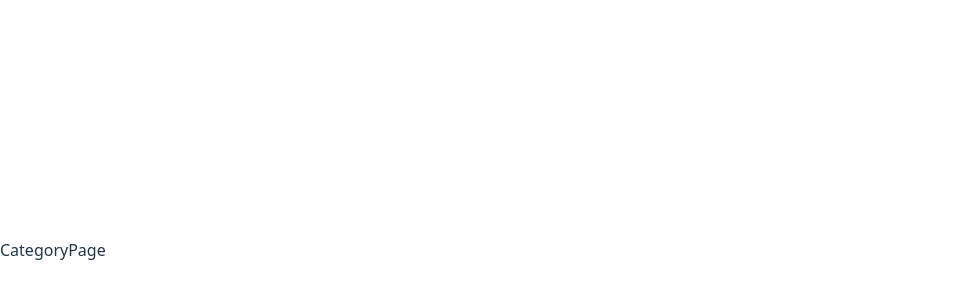
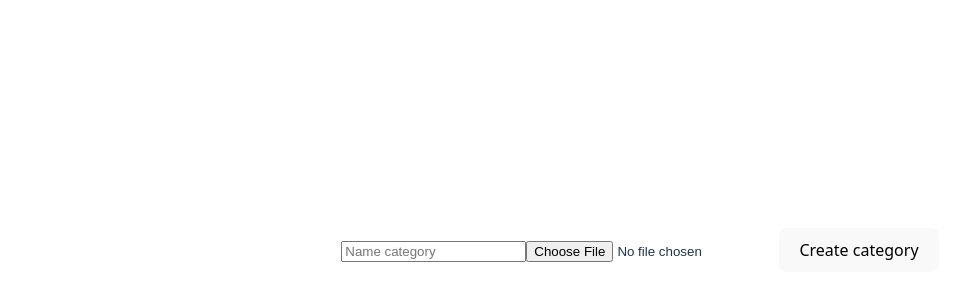
Before and after one commit to IlyaVoitenko/stucco-admin-panel, a React app: page /category in a window 1280 px wide. Shown: the part 150-450 px from the top of the page, without its empty margins (0-980 px from the left). Built offline with nearby package versions, Linux system fonts and the light colour scheme; no server answers; the HTML template or start-up script is replaced by a standard one.

Commit message:
added AuthProvider and some improves for api

```diff
--- a/src/components/Auth/Auth.tsx
+++ b/src/components/Auth/Auth.tsx
@@ -2,7 +2,7 @@ import { Formik, Form, Field, ErrorMessage } from "formik";
 import { useNavigate } from "react-router";
 import styles from "./styles.module.scss";
 import * as Yup from "yup";
-import api from "../../service/auth";
+import { login } from "../../service/auth";
 
 const loginSchema = Yup.object({
   login: Yup.string()
@@ -25,10 +25,7 @@ const Auth = () => {
         validationSchema={loginSchema}
         onSubmit={async (values, { setSubmitting }) => {
           try {
-            await api.post(`${import.meta.env.VITE_APP_API_URL}auth/login`, {
-              username: values.login,
-              password: values.password,
-            });
+            await login({ login: values.login, password: values.password });
             navigate("/category");
           } catch {
             throw new Error("An error occurred during logins");
--- a/src/components/Category/Category.tsx
+++ b/src/components/Category/Category.tsx
@@ -1,5 +1,74 @@
+import { ErrorMessage, Field, Form, Formik } from "formik";
+import * as Yup from "yup";
+import styles from "./styles.module.scss";
+import { api } from "../../service/auth";
+import useImages from "../hooks/useImages";
+
+const addCategorySchema = Yup.object({
+  name: Yup.string()
+    .min(3, "minimum 3 characters")
+    .required("name category is required"),
+  image: Yup.object().shape({}).required("image is required"),
+});
+
 const Category = () => {
-  return <div>Category</div>;
+  const image = useImages({ multiple: false });
+  return (
+    <main className={styles.container}>
+      <Formik
+        initialValues={{ name: "", password: "" }}
+        validationSchema={addCategorySchema}
+        onSubmit={async (values, { setSubmitting }) => {
+          try {
+            await api.post(`${import.meta.env.VITE_APP_API_URL}auth/login`, {
+              name: values.name,
+              password: values.password,
+            });
+          } catch {
+            throw new Error("An error occurred during logins");
+          } finally {
+            setSubmitting(false);
+          }
+        }}
+      >
+        {({ handleSubmit, isSubmitting }) => (
+          <Form className={styles.formContainer}>
+            <Field
+              type="text"
+              required
+              name="name"
+              className={styles.inputField}
+              placeholder="Name category"
+            />
+            <ErrorMessage
+              name="name"
+              component="div"
+              className={styles.errorMessage}
+            />
+            <Field
+              type="file"
+              required
+              name="image"
+              className={styles.inputField}
+              placeholder="image category"
+            />
+            <ErrorMessage
+              name="image"
+              component="div"
+              className={styles.errorMessage}
+            />
+            <button
+              type="submit"
+              disabled={isSubmitting}
+              onClick={() => handleSubmit()}
+            >
+              Create category
+            </button>
+          </Form>
+        )}
+      </Formik>
+    </main>
+  );
 };
 
 export default Category;
--- /dev/null
+++ b/src/components/Category/styles.module.scss
@@ -0,0 +1,7 @@
+.container {
+  display: flex;
+  justify-content: center;
+  align-items: center;
+  min-height: 100vh;
+  min-width: 100vw;
+}
--- /dev/null
+++ b/src/components/hooks/useImages.ts
@@ -0,0 +1,69 @@
+import { useState } from "react";
+
+type Image = {
+  multiple?: boolean;
+  maxSizeMB?: number;
+  allowedTypes?: string[];
+};
+
+const useImages = ({
+  multiple = false,
+  maxSizeMB = 5,
+  allowedTypes = [
+    "image/png",
+    "image/jpeg",
+    "image/webp",
+    "image/avif",
+    "image/svg+xml",
+  ],
+}: Image = {}) => {
+  const [files, setFiles] = useState<File[]>([]);
+  const [previews, setPreviews] = useState<string[]>([]);
+  const [error, setError] = useState<string | null>(null);
+
+  const validateFile = (file: File) => {
+    if (!allowedTypes.includes(file.type)) {
+      return "Invalid file type";
+    }
+    if (file.size > maxSizeMB * 1024 * 1024) {
+      return "File too large";
+    }
+    return null;
+  };
+
+  const onChange = (fileList?: FileList | null) => {
+    if (!fileList) return;
+    console.log("filelist :", fileList);
+    const incoming = multiple ? Array.from(fileList) : [fileList[0]];
+    console.log("incoming", incoming);
+    const valid: File[] = [];
+    console.log("valid", valid);
+    for (const file of incoming) {
+      const err = validateFile(file);
+
+      if (err) return setError(err);
+
+      valid.push(file);
+    }
+
+    setError(null);
+    setFiles(valid);
+    setPreviews(valid.map((f) => URL.createObjectURL(f)));
+  };
+
+  const reset = () => {
+    previews.forEach((url) => URL.revokeObjectURL(url));
+    setFiles([]);
+    setPreviews([]);
+    setError(null);
+  };
+
+  return {
+    files,
+    previews,
+    error,
+    onChange,
+    reset,
+  };
+};
+export default useImages;
--- /dev/null
+++ b/src/context/AuthProvider.tsx
@@ -0,0 +1,28 @@
+import { useEffect, useState } from "react";
+import { Navigate } from "react-router";
+import { IsLogged } from "../service/auth";
+
+const AuthProvider = ({ children }: { children: React.ReactNode }) => {
+  const [isAuthUser, setIsAuthUser] = useState<boolean | null>(null);
+  useEffect(() => {
+    const isAuth = async () => {
+      try {
+        await IsLogged();
+        setIsAuthUser(true);
+      } catch (error) {
+        setIsAuthUser(false);
+        throw new Error(`Error ${error as Error}`);
+      }
+    };
+    isAuth();
+  }, []);
+  if (isAuthUser === null) return null; // или loader
+
+  if (!isAuthUser) {
+    return <Navigate to="/" replace />;
+  }
+
+  return <>{children}</>;
+};
+
+export default AuthProvider;
--- a/src/main.tsx
+++ b/src/main.tsx
@@ -1,13 +1,16 @@
 import { StrictMode } from "react";
 import { createRoot } from "react-dom/client";
 import { BrowserRouter } from "react-router";
+import AuthProvider from "./context/AuthProvider.tsx";
 import "./index.css";
 import App from "./App.tsx";
 
 createRoot(document.getElementById("root")!).render(
   <StrictMode>
     <BrowserRouter>
-      <App />
+      <AuthProvider>
+        <App />
+      </AuthProvider>
     </BrowserRouter>
   </StrictMode>
 );
--- a/src/pages/CategoryPage/CategoryPage.tsx
+++ b/src/pages/CategoryPage/CategoryPage.tsx
@@ -1,5 +1,7 @@
+import Category from "../../components/Category";
+
 const CategoryPage = () => {
-  return <main>CategoryPage</main>;
+  return <Category />;
 };
 
 export default CategoryPage;
--- a/src/service/auth.ts
+++ b/src/service/auth.ts
@@ -1,8 +1,29 @@
 import axios from "axios";
 
-const api = axios.create({
+export const api = axios.create({
   baseURL: import.meta.env.VITE_APP_API_URL,
   withCredentials: true,
 });
-
-export default api;
+export const login = async (data: { login: string; password: string }) => {
+  const response = await api.post(`auth/login`, {
+    username: data.login,
+    password: data.password,
+  });
+  return response;
+};
+export const createNewCategory = async (data) => {
+  try {
+    const response = await api.post("categories", data);
+    return response;
+  } catch (error) {
+    throw new Error(`error status : ${error as Error}`);
+  }
+};
+export const IsLogged = async () => {
+  try {
+    const response = await api.get("auth/is-logged-in");
+    return response;
+  } catch (error) {
+    return error;
+  }
+};
```
